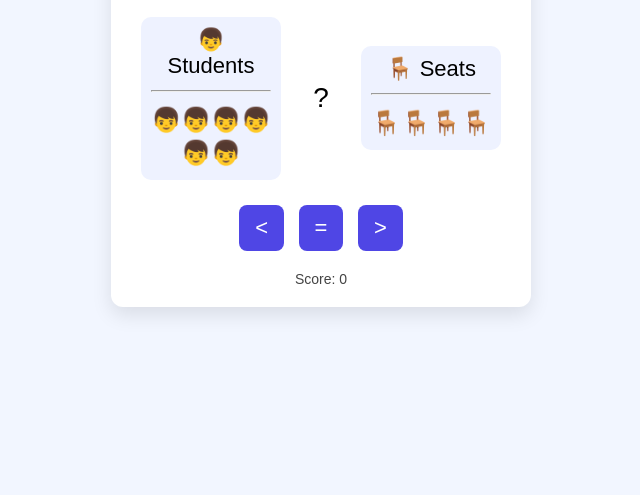
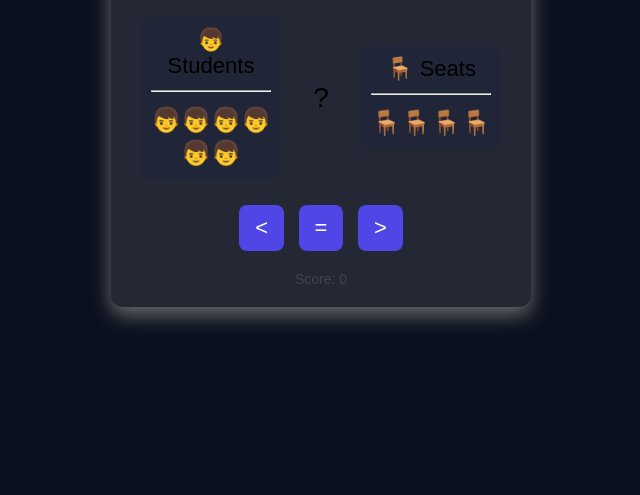
Before and after one commit to FawwazRosyadie/projectKidoCodeInt, a plain HTML site: page classroom-comparison/index.html in a window 1280 px wide. Shown: the part 305-800 px from the top of the page, without its empty margins (319-959 px from the left). Drawn offline with Linux system fonts and the light colour scheme.

Commit message:
changing a few message and color

```diff
--- a/classroom-comparison/index.html
+++ b/classroom-comparison/index.html
@@ -7,7 +7,7 @@
 <style>
     body {
         font-family: Arial, sans-serif;
-        background: #f2f6ff;
+        background: #0a101d;
         display: flex;
         justify-content: center;
         align-items: center;
@@ -16,10 +16,10 @@
     }
 
     .game {
-        background: white;
+        background: rgba(255, 255, 255, 0.1);
         padding: 20px 30px;
         border-radius: 12px;
-        box-shadow: 0 8px 20px rgba(0,0,0,0.1);
+        box-shadow: 0 8px 20px rgb(109, 108, 108);
         text-align: center;
         width: 360px;
     }
@@ -40,7 +40,7 @@
         width: 120px;
         padding: 10px;
         border-radius: 10px;
-        background: #eef2ff;
+        background: #202537;
     }
 
     .icons {
@@ -127,10 +127,10 @@
         else correct = "=";
 
         if (symbol === correct) {
-            document.getElementById("result").textContent = "✅ Correct! The assignment works.";
+            document.getElementById("result").textContent = "✅ Correct!";
             score++;
         } else {
-            document.getElementById("result").textContent = "❌ Oops! That doesn't fit.";
+            document.getElementById("result").textContent = "❌ Oops! Wrong.";
         }
 
         document.getElementById("score").textContent = score;
```
